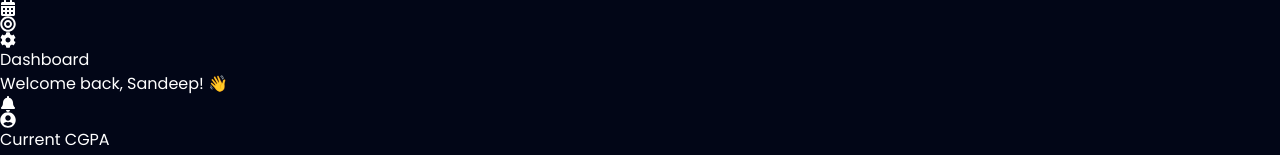
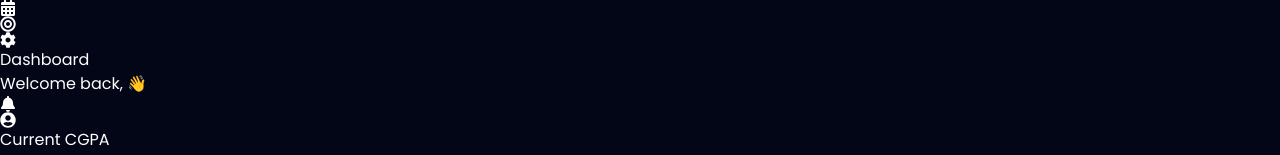
Before and after one commit to sandeepstylish027-gif/cgpa-goal-planner, a React (Vite) app: page / in a window 1280 px wide. Shown: the part 224-379 px from the top of the page. Built offline with nearby package versions, Linux system fonts and the light colour scheme.

Commit message:
Updated footer and contact email

```diff
--- a/src/components/DashboardPreview.jsx
+++ b/src/components/DashboardPreview.jsx
@@ -48,7 +48,7 @@ function DashboardPreview() {
               </h2>
 
               <p className="text-gray-400 mt-2 text-sm lg:text-base">
-                Welcome back, Sandeep! 👋
+                Welcome back, 👋
               </p>
 
             </div>
```
